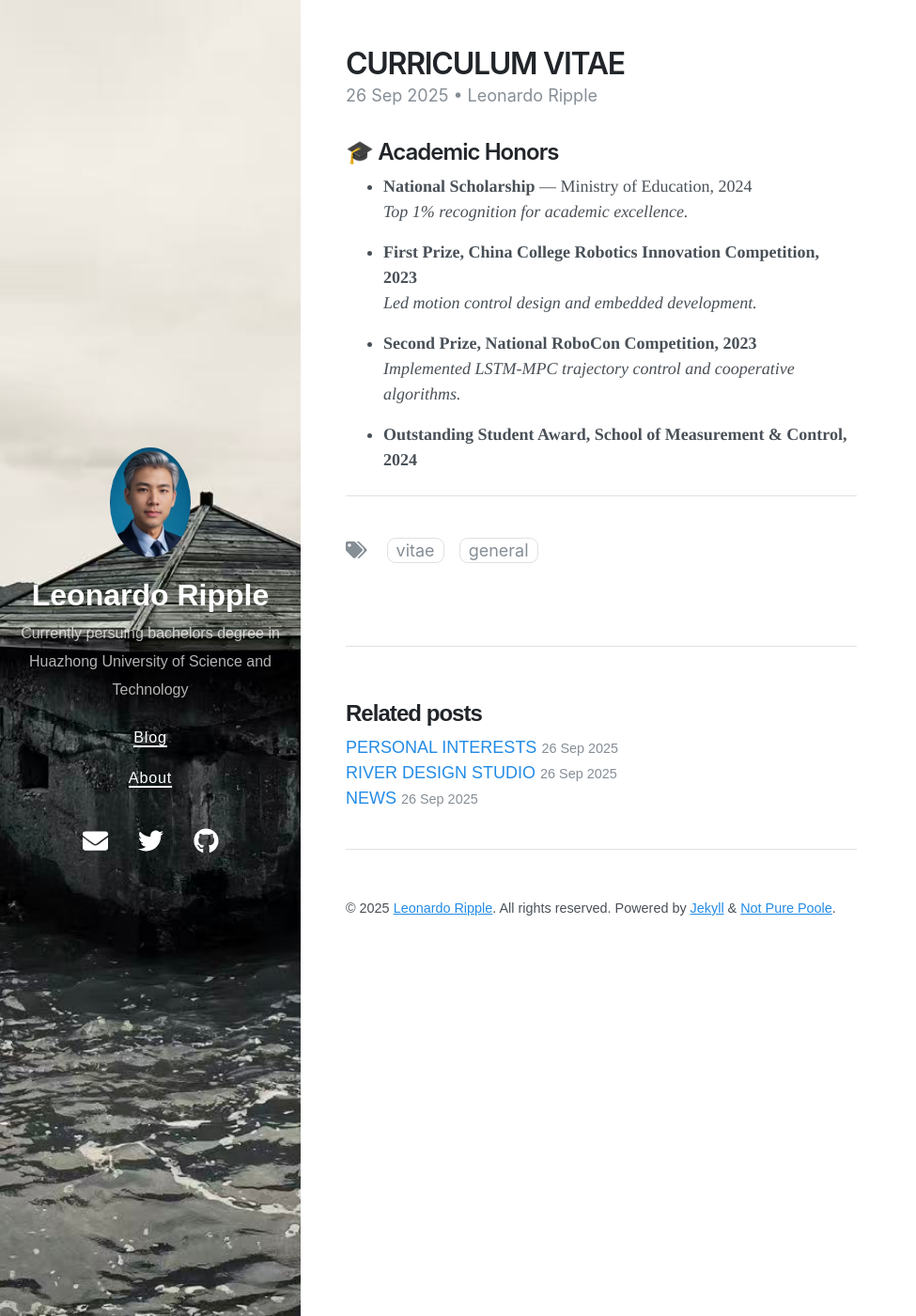
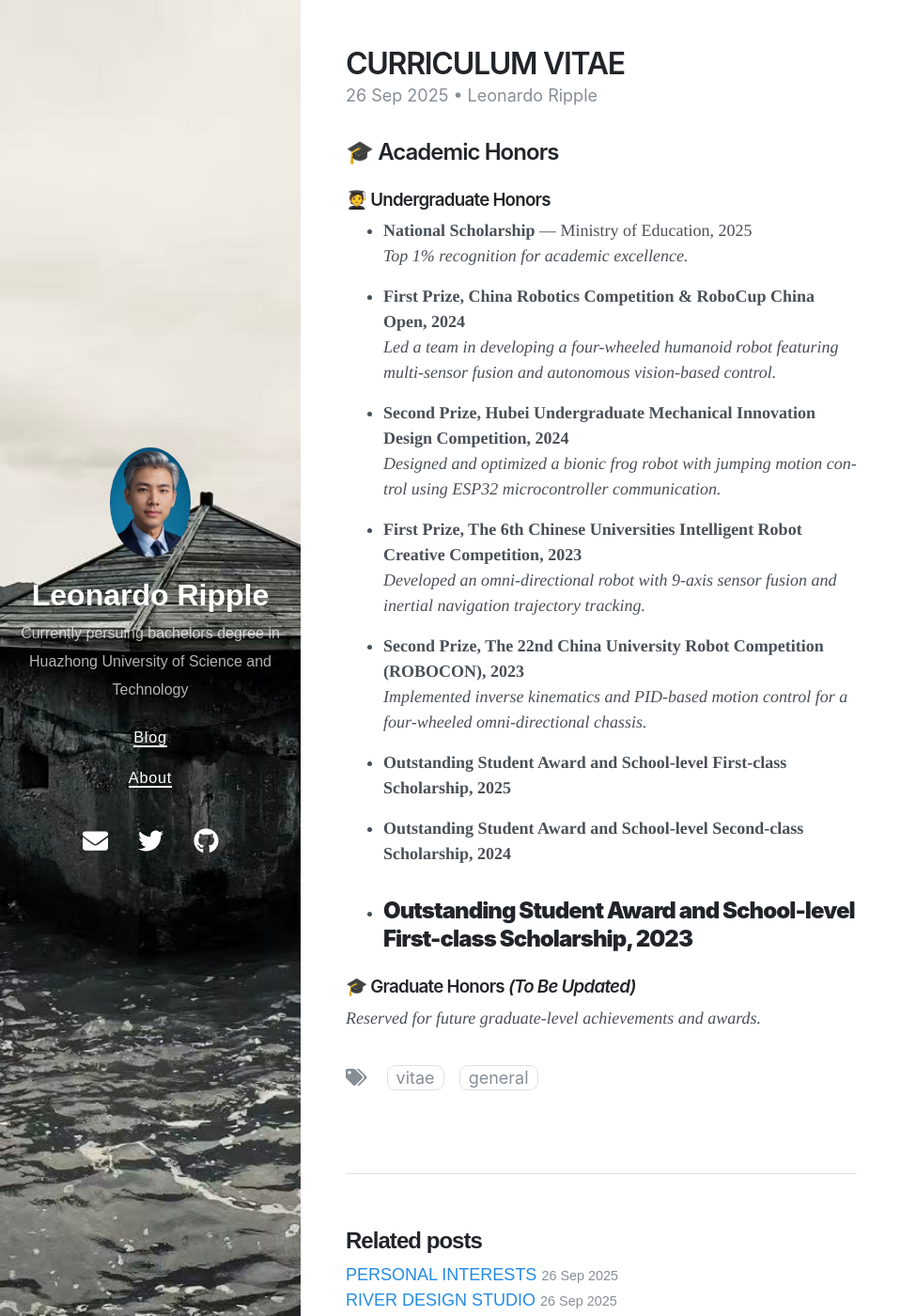
Before and after one commit to LeonardoRipple127/Leonardo-Ripple.github.io, a Jekyll site: the page built from _posts/2025-09-26-curriculum-vitae.md, in a window 1280 px wide and 1400 px high. Shown: the whole window at 94% size, without its empty margins (0-975 px from the left). Built offline with Jekyll 4.4.1, drawn with Linux system fonts in a browser that asks for light colours; nearby versions of some CDN libraries.

Commit message:
updated CV

```diff
--- a/_posts/2025-09-26-curriculum-vitae.md
+++ b/_posts/2025-09-26-curriculum-vitae.md
@@ -12,15 +12,30 @@ excerpt: "Present the honor from bechelor to PhD."
 
 ## 🎓 Academic Honors
 
-- **National Scholarship** — Ministry of Education, 2024
+### 🧑‍🎓 Undergraduate Honors
+
+- **National Scholarship** — Ministry of Education, 2025
   *Top 1% recognition for academic excellence.*
 
-- **First Prize, China College Robotics Innovation Competition, 2023**
-  *Led motion control design and embedded development.*
+- **First Prize, China Robotics Competition & RoboCup China Open, 2024**
+  *Led a team in developing a four-wheeled humanoid robot featuring multi-sensor fusion and autonomous vision-based control.*
 
-- **Second Prize, National RoboCon Competition, 2023**
-  *Implemented LSTM-MPC trajectory control and cooperative algorithms.*
+- **Second Prize, Hubei Undergraduate Mechanical Innovation Design Competition, 2024**
+  *Designed and optimized a bionic frog robot with jumping motion control using ESP32 microcontroller communication.*
 
-- **Outstanding Student Award, School of Measurement & Control, 2024**
+- **First Prize, The 6th Chinese Universities Intelligent Robot Creative Competition, 2023**
+  *Developed an omni-directional robot with 9-axis sensor fusion and inertial navigation trajectory tracking.*
 
+- **Second Prize, The 22nd China University Robot Competition (ROBOCON), 2023**
+  *Implemented inverse kinematics and PID-based motion control for a four-wheeled omni-directional chassis.*
+
+- **Outstanding Student Award and School-level First-class Scholarship, 2025**
+
+- **Outstanding Student Award and School-level Second-class Scholarship, 2024**
+
+- **Outstanding Student Award and School-level First-class Scholarship, 2023**
 ---
+
+### 🎓 Graduate Honors *(To Be Updated)*
+
+*Reserved for future graduate-level achievements and awards.*
```
